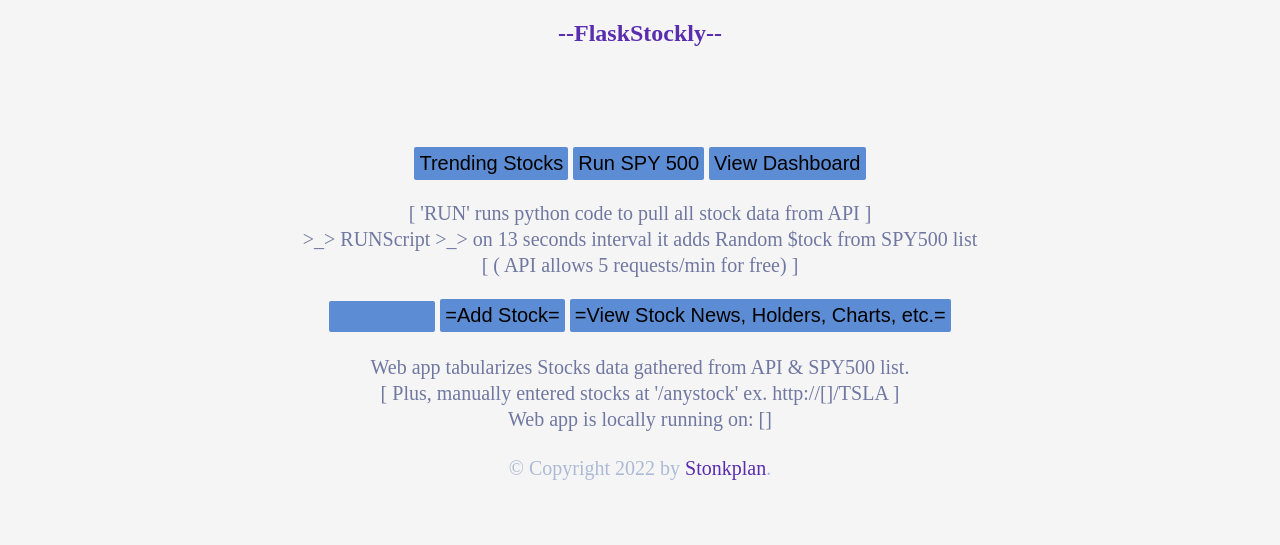
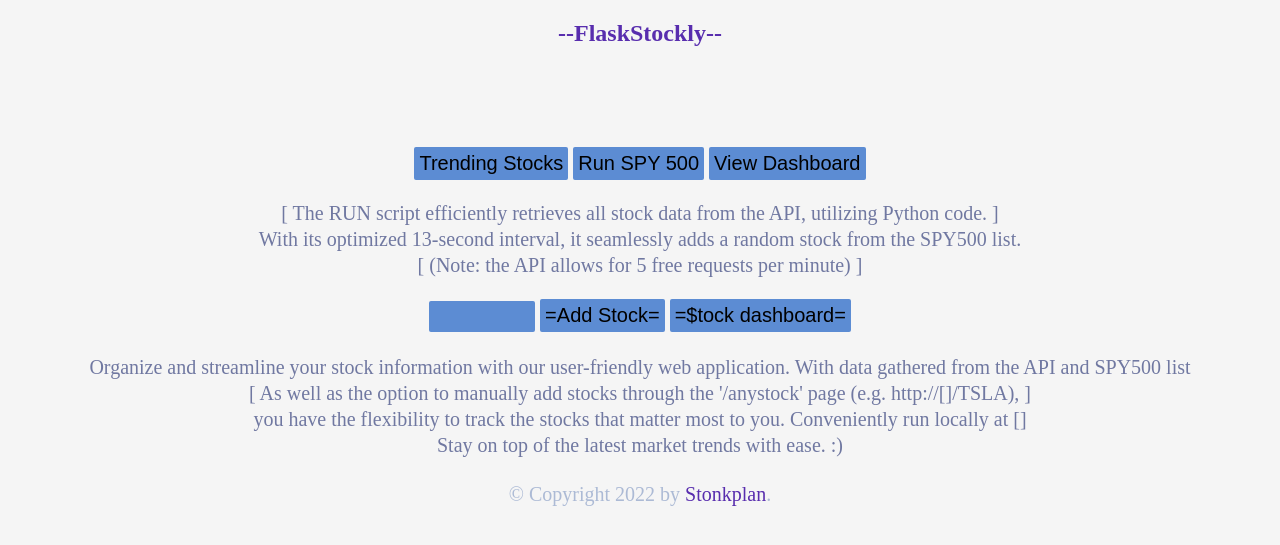
Before and after one commit to Imsach/flaskstockly, a Flask app: template templates/index.html in a window 1280 px wide. Shown: the top 545 px of the page. Run offline with Flask 2, Linux system fonts and the light colour scheme; the template is opened without the code that fills it: most values are stand-ins (such as "Sample title", 1, 10 or a date in 2020); parts of the project's set-up code (start-up, migrations or seed data) failed here and were passed over.

Commit message:
added stock dashboard btn and text on home page

```diff
--- a/main.py
+++ b/main.py
@@ -18,11 +18,8 @@ import requests
 import json
 from flask import Flask, request, render_template, redirect
 import pandas as pd
-import numpy as np
-from pandas import DataFrame
 import time
 from random import shuffle
-from datetime import datetime
 import secapi # To import API key from secapi
 import socket # Used to get the IP address of the user's machine.
 from bs4 import BeautifulSoup # Used for web scraping.
--- a/templates/index.html
+++ b/templates/index.html
@@ -10,16 +10,19 @@
               <button id="run-spy-500" type="button">Run SPY 500</button>
               <button id="view-dashboard" type="button">View Dashboard</button>
             </p>
-        <p style="text-align:center">[ 'RUN' runs python code to pull all stock data from API ]<br>
-        >_> RUNScript >_> on 13 seconds interval it adds Random $tock from SPY500 list
-        <br>[ ( API allows 5 requests/min for free) ]</p></h4>
+        <p style="text-align:center">[ The RUN script efficiently retrieves all stock data from the API, utilizing Python code. ]<br>
+              With its optimized 13-second interval, it seamlessly adds a random stock from the SPY500 list.
+              <br>[ (Note: the API allows for 5 free requests per minute) ]</p></h4>
+
         <p style="text-align:center">
             <input id="txt" name="addstock" type="text" maxlength="5" size="7" >
             <button id="add-stock" type="button">=Add Stock=</button>
-            <button id="view-stock" type="button">=View Stock News, Holders, Charts, etc.=</button>
+            <button id="view-stock" type="button" title="View Stock News, Institution Holders, Charts, etc.">=$tock dashboard=</button>
           </p>
-        <h5><p style="text-align:center">Web app tabularizes Stocks data gathered from API & SPY500 list.<br>[ Plus, manually entered stocks at '/anystock' ex. http://{{ ip }}/TSLA ]<br> Web app is locally running on: {{ ip }}</p></h5>
-
+        <h5><p style="text-align:center">Organize and streamline your stock information with our user-friendly web application. With data gathered from the API and SPY500 list
+          <br>[ As well as the option to manually add stocks through the '/anystock' page (e.g. http://{{ ip }}/TSLA), ]
+          <br> you have the flexibility to track the stocks that matter most to you. Conveniently run locally at {{ ip }}
+          <br> Stay on top of the latest market trends with ease. :) </p></h5>
         </div>
 
     {% block scripts %}
--- a/templates/index2.html
+++ b/templates/index2.html
@@ -2,7 +2,10 @@
 {% block content %}
 <title>Stock Dashboard</title>
 <div id="loading2"><h1 style="text-align:center; margin-top: 100px">Loading...</h1></div>
-<h4><p style="text-align:center"><button onclick="window.location.href='/run2'">=Trending Stocks=</button>____<button onclick="window.location.href='/run'", title="Click on Refresh Dashboard once clicked on 'Run SPY 500'">=Run SPY500=</button>____<button onclick="window.location.href='/view'">=Refresh Dashboard=</button>___<input id="txt" name="addstock" type="text" maxlength="5" size="5">
+<h4><p style="text-align:center"><button onclick="window.location.href='/run2'">=Trending Stocks=</button>____
+  <button onclick="window.location.href='/run'", title="Click on Refresh Dashboard once clicked on 'Run SPY 500'">=Run SPY500=</button>____
+  <button onclick="window.location.href='/view'">=Refresh Dashboard=</button>___<button onclick="window.location.href='/stock_data'", title="View Stock News, Institution Holders, Charts, etc.">=$tock dashboard=</button>___
+  <input id="txt" name="addstock" type="text" maxlength="5" size="5">
 <input id='button' type="button" value="add stock" onclick="location.href='http://{{ip}}/'+document.getElementById('txt').value"></p>
 
 <meta http-equiv="refresh" content="35; URL=/view">
```
